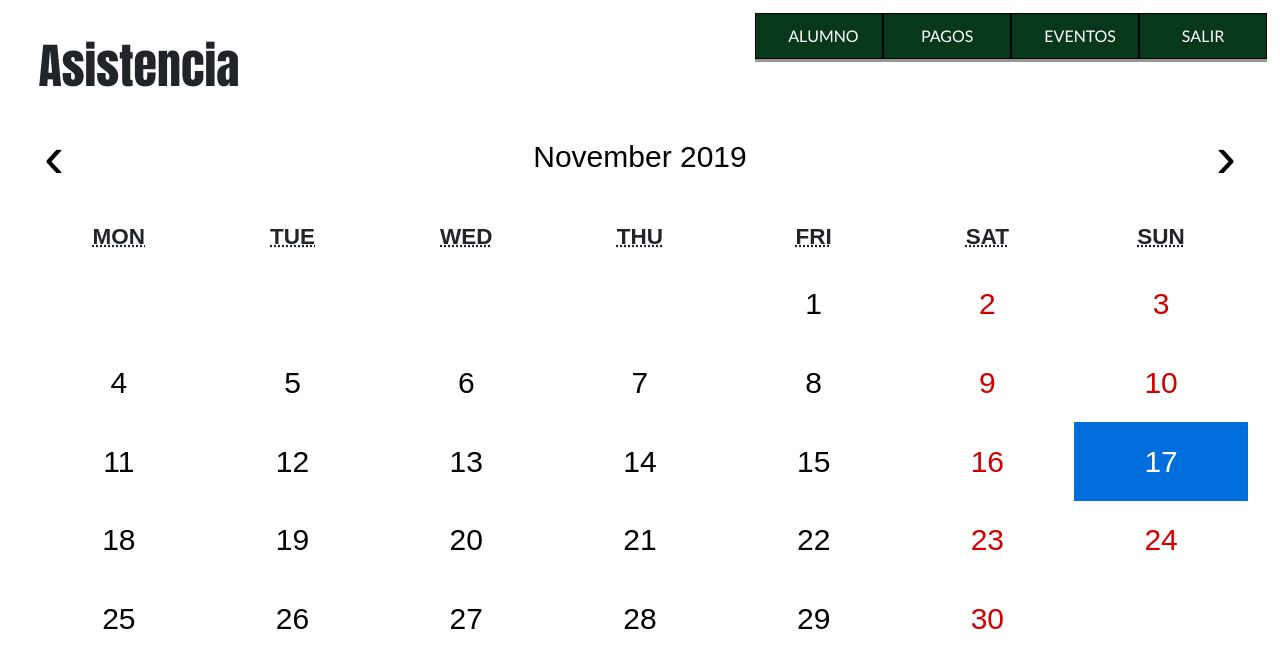
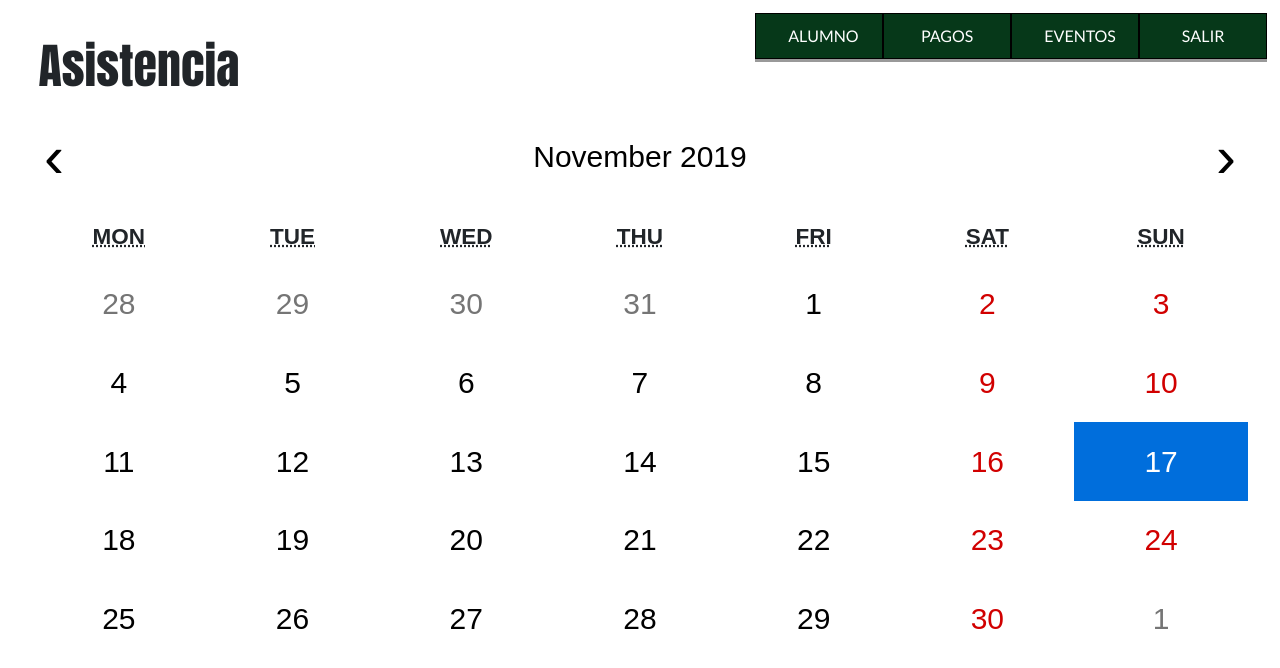
Before and after one commit to CiprianoBryan/Colegio, a React (Create React App) app: page /asistencias in a window 1280 px wide. Shown: the top 668 px of the page. Built offline with nearby package versions, Linux system fonts and the light colour scheme; data requests are answered from the project's data file.

Commit message:
small fix

```diff
--- a/src/pages/Asistencias.js
+++ b/src/pages/Asistencias.js
@@ -37,11 +37,6 @@ class Asistencias extends React.Component {
 		}
 	}
 
-	handleChangeDay = date => {
-		console.log('aea');
-		// this.setState({date});
-	}
-
 	render() {
 		if (this.state.loading && !this.state.data) {
 			return <PageLoading/>;
@@ -53,13 +48,7 @@ class Asistencias extends React.Component {
 			<div className="Asistencia">
 				<h1 className="title">Asistencia</h1>
 				<Calendar
-					onClickDay={this.handleChangeDay}
-					onClickMonth={console.log('month')}
-					onClickYear={console.log('year')}
-					showNeighboringMonth={false}
-					dosanlw="ñnoneñ"
 					className="Asistencia_calendar"
-					onChange={this.handleChangeDay}
 					value={this.state.date}
 				/>
 			</div>
--- a/src/pages/styles/Notas.css
+++ b/src/pages/styles/Notas.css
@@ -38,5 +38,18 @@
 
 .react-calendar__month-view__days__day:hover {
 	user-select: none;
-	display: none;
+	/* display: none; */
 }
+
+.react-calendar__tile {
+	background-color: red;
+
+}
+
+.react-calendar__month-view__days__day {
+	background-color: red;
+}
+
+.Asistencia_calendar {
+	background-color: rebeccapurple;
+}
```
